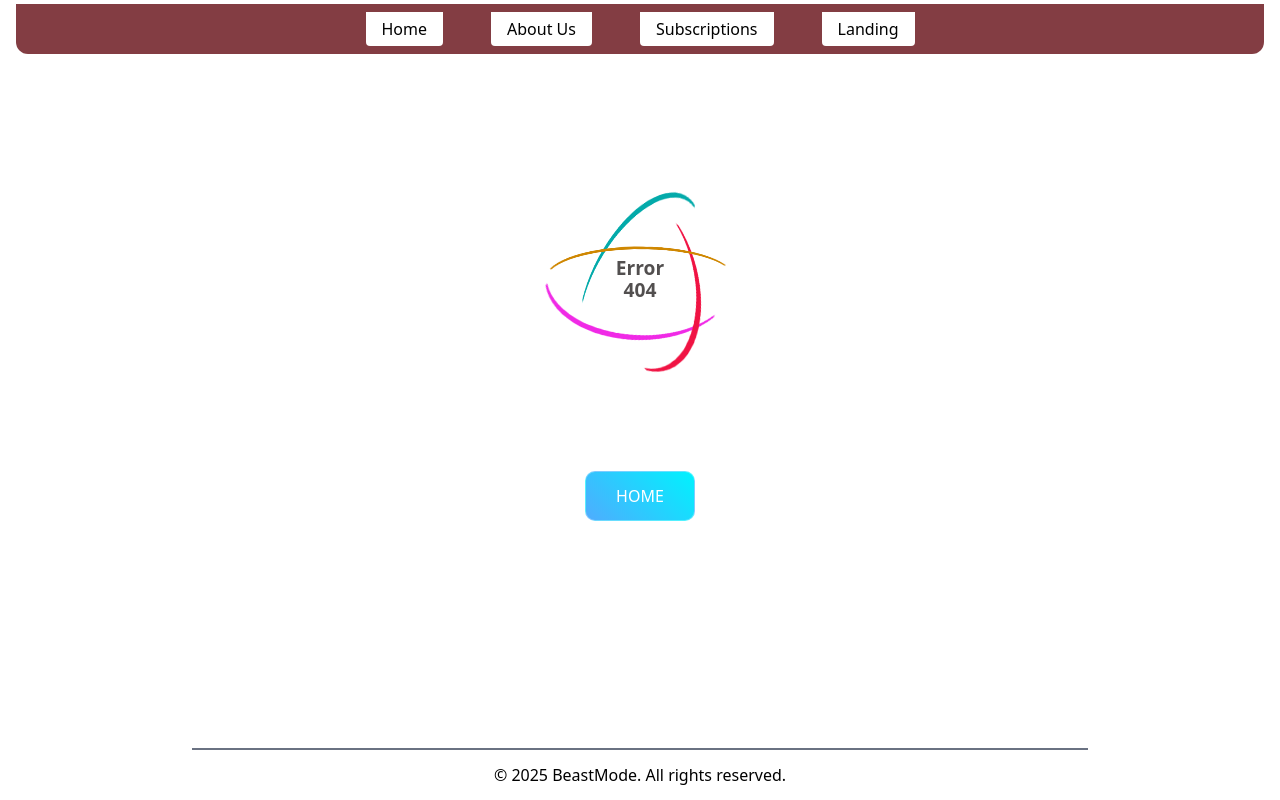
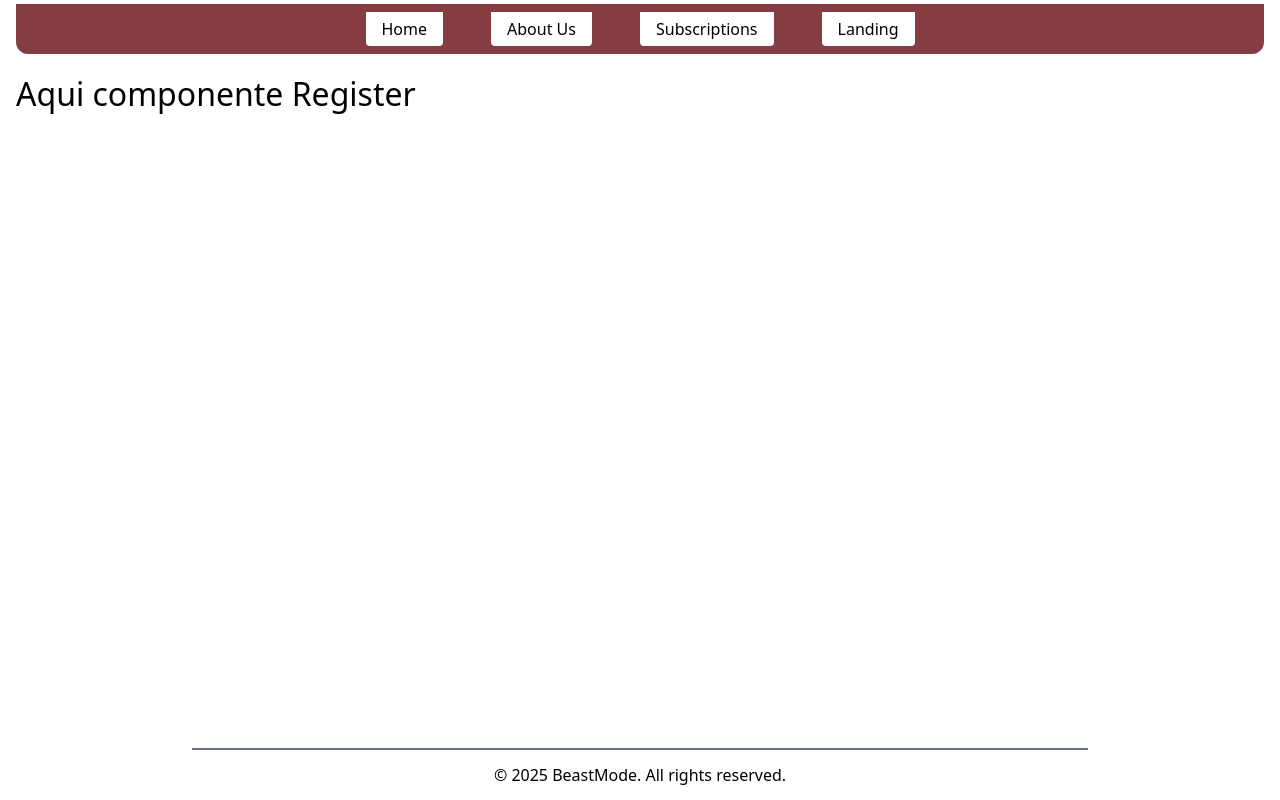
Before and after one commit to beastmode-pf-proyect/beastmode, a Next.js app in the folder frontend/front/: page /Register in a window 1280 px wide. Before the commit this address had no page. Built offline with nearby package versions, Linux system fonts and the light colour scheme.

Commit message:
agregando la page/ruta Register

```diff
--- /dev/null
+++ b/frontend/front/src/app/Register/page.tsx
@@ -0,0 +1,12 @@
+import React, { ReactElement } from "react"
+
+export const Register :React.FC = ():ReactElement => {
+
+    return(
+        <>
+            <h1>Aqui componente Register</h1>
+        </>
+    )
+}
+
+export default Register;
```
